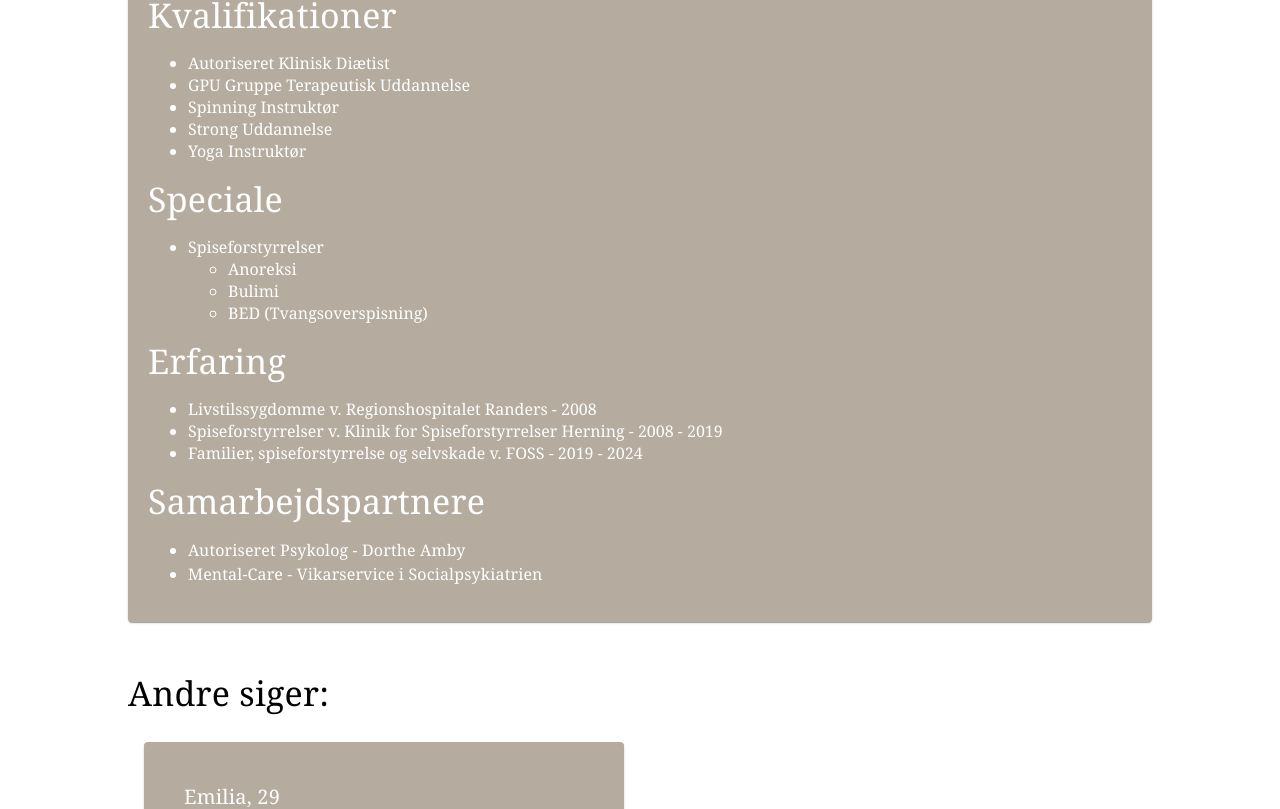
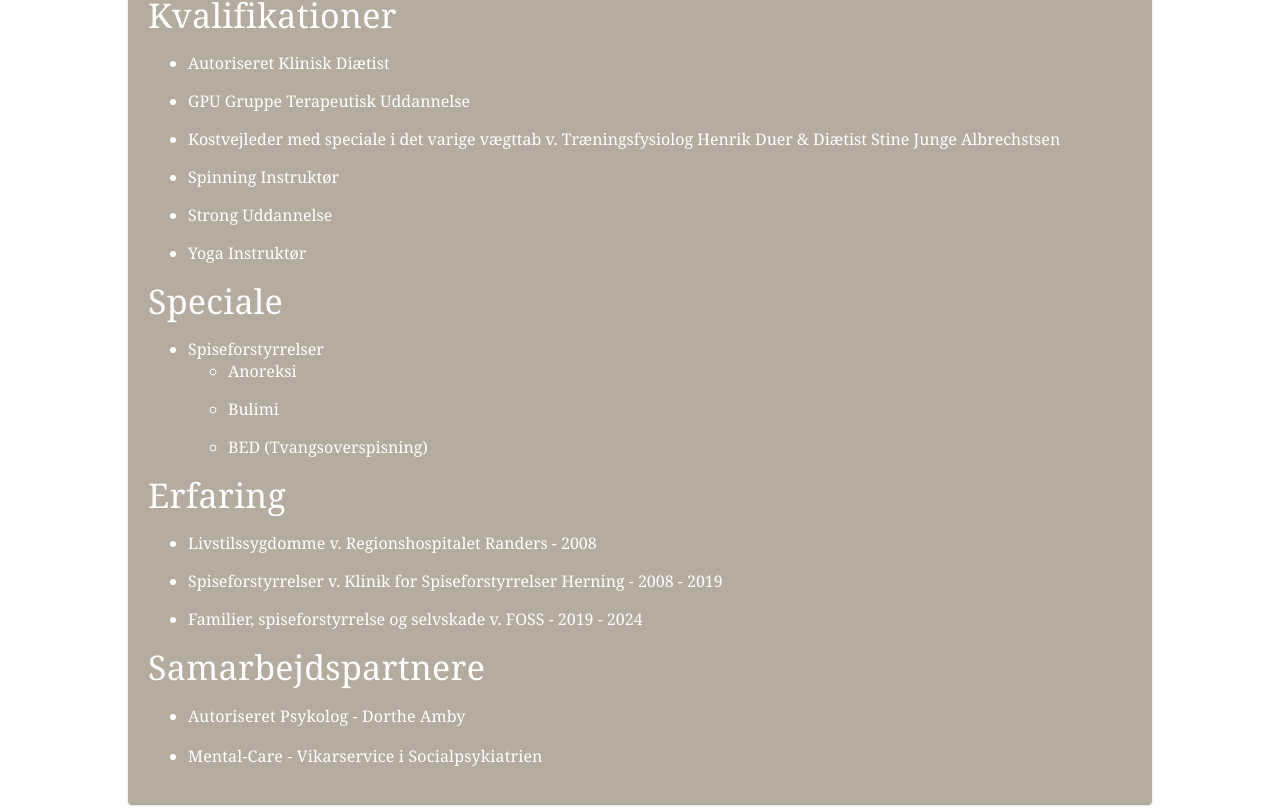
Before and after one commit to MarcusKofoedKirkegaard/rk_website, a React (Create React App) app: page /#/om-mig in a window 1280 px wide. Shown: the part 920-1729 px from the top of the page. Built offline with nearby package versions, Linux system fonts and the light colour scheme.

Commit message:
Updated layout

```diff
--- a/src/pages/Hjem/Hjem.jsx
+++ b/src/pages/Hjem/Hjem.jsx
@@ -15,8 +15,8 @@ const Hjem = () => {
             <div className='overlay'></div>
                     <div className="attentionContent" >
                     <Stack spacing={3} padding={1} marginTop={10} width="100%" >
-                    <Typography variant='h2' color="black" >Rikke Adamsen Kirkegaard <small></small></Typography>
-                    <Box>
+                    <Typography variant='h2' color="black" >Rikke Kirkegaard <small></small></Typography>
+                    <Box >
                     <Typography variant='h5' color="white">Autoriseret Klinisk Diætist</Typography>
                     <Typography variant='h5' color="white">& Familiebehandler</Typography>
                     </Box>
--- a/src/pages/OmMig/OmMig.tsx
+++ b/src/pages/OmMig/OmMig.tsx
@@ -66,30 +66,38 @@ const OmMig  = () => {
                         <Card  sx={{color: "white", padding: "20px", backgroundColor: "#b5ab9e"}}>
                             <Typography fontFamily="inherit" variant='h4' >Kvalifikationer</Typography>
                             <ul>
+                                <Stack spacing={2}>
                                     <li>Autoriseret Klinisk Diætist</li>
                                     <li>GPU Gruppe Terapeutisk Uddannelse </li>
+                                    <li>Kostvejleder med speciale i det varige vægttab v. Træningsfysiolog Henrik Duer & Diætist Stine Junge Albrechstsen</li>
                                     <li>Spinning Instruktør </li>
                                     <li>Strong Uddannelse</li>
                                     <li>Yoga Instruktør</li>
+                                </Stack>
                             </ul>
                             <Typography fontFamily="inherit" variant='h4'>Speciale</Typography>
                             <ul>
                             <li>Spiseforstyrrelser
                                 <ul>
+                                    <Stack spacing={2}>
                                         <li>Anoreksi</li>
                                         <li>Bulimi</li>
                                         <li>BED (Tvangsoverspisning)</li>
+                                    </Stack>
                                 </ul>
                             </li>
                             </ul>
                             <Typography fontFamily="inherit" variant='h4'>Erfaring</Typography>
                             <ul>
+                                <Stack spacing={2}>
                                     <li>Livstilssygdomme v. Regionshospitalet Randers - 2008</li>
                                     <li>Spiseforstyrrelser v. Klinik for Spiseforstyrrelser Herning - 2008 - 2019</li>
                                     <li>Familier, spiseforstyrrelse og selvskade v. FOSS - 2019 - 2024</li>
+                                </Stack>
                             </ul>
                             <Typography fontFamily="inherit" variant='h4'>Samarbejdspartnere</Typography>
                             <ul>
+                                <Stack spacing={2}>
                                     <li>
                                         <Link to="https://www.dortheamby.dk" >
                                             <Typography fontFamily="inherit" color="white"> Autoriseret Psykolog - Dorthe Amby</Typography>
@@ -100,6 +108,7 @@ const OmMig  = () => {
                                             <Typography fontFamily="inherit" color="white"> Mental-Care - Vikarservice i Socialpsykiatrien</Typography>
                                         </Link>
                                     </li>
+                                </Stack>
                             </ul>
                         </Card>
                     </Box>
```
Lines whose indentation alone changed are shown as unchanged.
